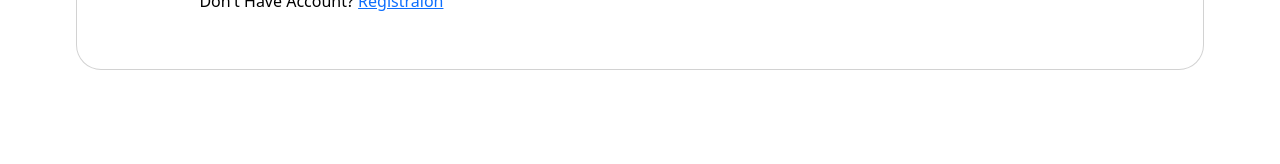
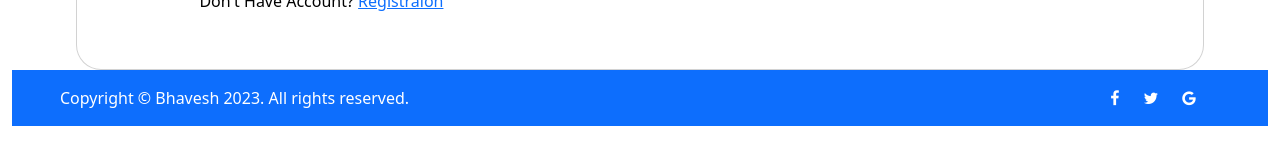
Before and after one commit to bhavesh025/ecom, an Angular app: page /user-auth in a window 1280 px wide. Shown: the part 472-636 px from the top of the page. Built offline with nearby package versions, Linux system fonts and the light colour scheme.

Commit message:
Add Validation login component

```diff
--- a/src/app/app.component.html
+++ b/src/app/app.component.html
@@ -2,6 +2,6 @@
 <div class="container-fluid mt-3">
     <router-outlet></router-outlet>
 </div>
-<div class="container">
-   <!-- <app-footer></app-footer>-->
-</div>
+<!--<div class="container"> -->
+    <app-footer></app-footer>
+    <!--  </div>-->
--- a/src/app/footer/footer.component.css
+++ b/src/app/footer/footer.component.css
@@ -1,6 +1,7 @@
 .footer123 {
-    position: fixed;
+    position: relative;
     bottom: 0;
-    width: 100%;
+    right: 0;
+    left: 0;
     text-align: center;
 }
--- a/src/app/footer/footer.component.html
+++ b/src/app/footer/footer.component.html
@@ -1,5 +1,5 @@
-<div class="container footer123" style="bottom: 0;">
-<!--  <footer class="d-flex flex-wrap justify-content-between align-items-center py-3 my-4 border-top">
+<div class="container-fluid footer123">
+  <!--<footer class="d-flex flex-wrap justify-content-between align-items-center py-3 my-4 border-top">
     <div class="col-md-4 d-flex align-items-center">
       <a href="/" class="mb-3 me-2 mb-md-0 text-muted text-decoration-none lh-1">
         <svg class="bi" width="30" height="24"><use xlink:href="#bootstrap"></use></svg>
@@ -14,7 +14,7 @@
     </ul>
   </footer> -->
   <div
-    class="d-flex flex-column flex-md-row text-center text-md-start justify-content-between py-4 px-4 px-xl-5 bg-primary">
+    class="d-flex flex-column flex-md-row text-center text-md-start justify-content-between p-3 px-xl-5 bg-primary">
     <!-- Copyright -->
     <div class="text-white mb-3 mb-md-0">
       Copyright © Bhavesh 2023. All rights reserved.
--- a/src/app/services/seller.service.ts
+++ b/src/app/services/seller.service.ts
@@ -30,8 +30,9 @@ export class SellerService {
           this.router.navigate(['seller-home']);
           localStorage.setItem('Seller',JSON.stringify(this.userlogin));
         }
-        else{
-          alert('Login Not Working');
+        else
+        {
+            alert('Login Not Working');
         }
     })
 
--- a/src/app/services/user.service.ts
+++ b/src/app/services/user.service.ts
@@ -28,14 +28,20 @@ export class UserService {
         console.warn("From API",data);
         this.http.get<signUp[]>(`http://localhost:3000/users?email=${data.email}&password=${data.password}`)
         .subscribe((res)=>{
-                if(res)
+
+                const checkLogin = res.find((a:any)=>{
+                    return a.email === data.email && a.password === data.password
+                })
+            if(checkLogin)
                 {
+                    alert("User Success login");
                     localStorage.setItem('user',JSON.stringify(res));
                     this.router.navigate(['/']);
                 }
                 else{
-                        alert("not found")
+                    alert("Invalid Credential");
                 }
+
         })
     }
 
--- a/src/app/user-auth/user-auth.component.html
+++ b/src/app/user-auth/user-auth.component.html
@@ -57,16 +57,16 @@
                            <div class="d-flex flex-row align-items-center mb-4">
                             <i class="fa fa-envelope fa-lg me-3 fa-fw"></i>
                             <div class="form-outline flex-fill mb-0">
-                              <input type="email" id="form3Example3c" class="form-control" name="email" ngModel/>
-                              <label class="form-label" for="form3Example3c">Your Email</label>
+                              <input type="email" id="form3Example3c" class="form-control" name="email" ngModel #email="ngModel" required/>
+                              <label class="form-label" for="form3Example3c">Your Email <p *ngIf="email.invalid && email.touched"><span style="color: red;">Enter Valid Email</span></p></label>
                             </div>
                           </div>
 
                           <div class="d-flex flex-row align-items-center mb-4">
                             <i class="fa fa-lock fa-lg me-3 fa-fw"></i>
                             <div class="form-outline flex-fill mb-0">
-                              <input type="password" id="form3Example4c" class="form-control" name="password" ngModel/>
-                              <label class="form-label" for="form3Example4c" >Password</label>
+                                <input type="password" id="form3Example4c" class="form-control" name="password" ngModel #password="ngModel" required/>
+                                <label class="form-label" for="form3Example4c">Password <p *ngIf="password.invalid && password.touched"><span style="color: red;">Enter Valid Password</span></p></label>
                             </div>
                           </div>
 
--- a/src/app/user-auth/user-auth.component.ts
+++ b/src/app/user-auth/user-auth.component.ts
@@ -1,5 +1,5 @@
 import { Component } from '@angular/core';
-import { login, signUp} from '../datatype';
+import { login, signUp } from '../datatype';
 import { UserService } from '../services/user.service';
 
 @Component({
@@ -8,22 +8,19 @@ import { UserService } from '../services/user.service';
   styleUrls: ['./user-auth.component.css']
 })
 export class UserAuthComponent {
+
   userisLogin = true;
 
-  constructor(private userSer:UserService){}
+  constructor(private userSer: UserService) { }
 
-  ngOnInit():void{
-      this.userSer.userAuthReload()
+  ngOnInit(): void {
+    this.userSer.userAuthReload()
   }
-  uSignUp(data:signUp)
-  {
-      //console.warn(data)
-       this.userSer.signUpUser(data)
+  uSignUp(data: signUp) {
+    this.userSer.signUpUser(data)
   }
-  uLogin(data:login)
-  {
-      //console.warn(data)
-       this.userSer.userLogin(data);
+  uLogin(data: login) {
+    this.userSer.userLogin(data);
   }
 
   goTouserReg() {
--- a/src/index.html
+++ b/src/index.html
@@ -12,6 +12,5 @@
 </head>
 <body>
   <app-root></app-root>
-  <!-- <script src="https://cdn.jsdelivr.net/npm/bootstrap@5.0.2/dist/js/bootstrap.bundle.min.js" integrity="sha384-MrcW6ZMFYlzcLA8Nl+NtUVF0sA7MsXsP1UyJoMp4YLEuNSfAP+JcXn/tWtIaxVXM" crossorigin="anonymous"></script> -->
 </body>
 </html>
```
